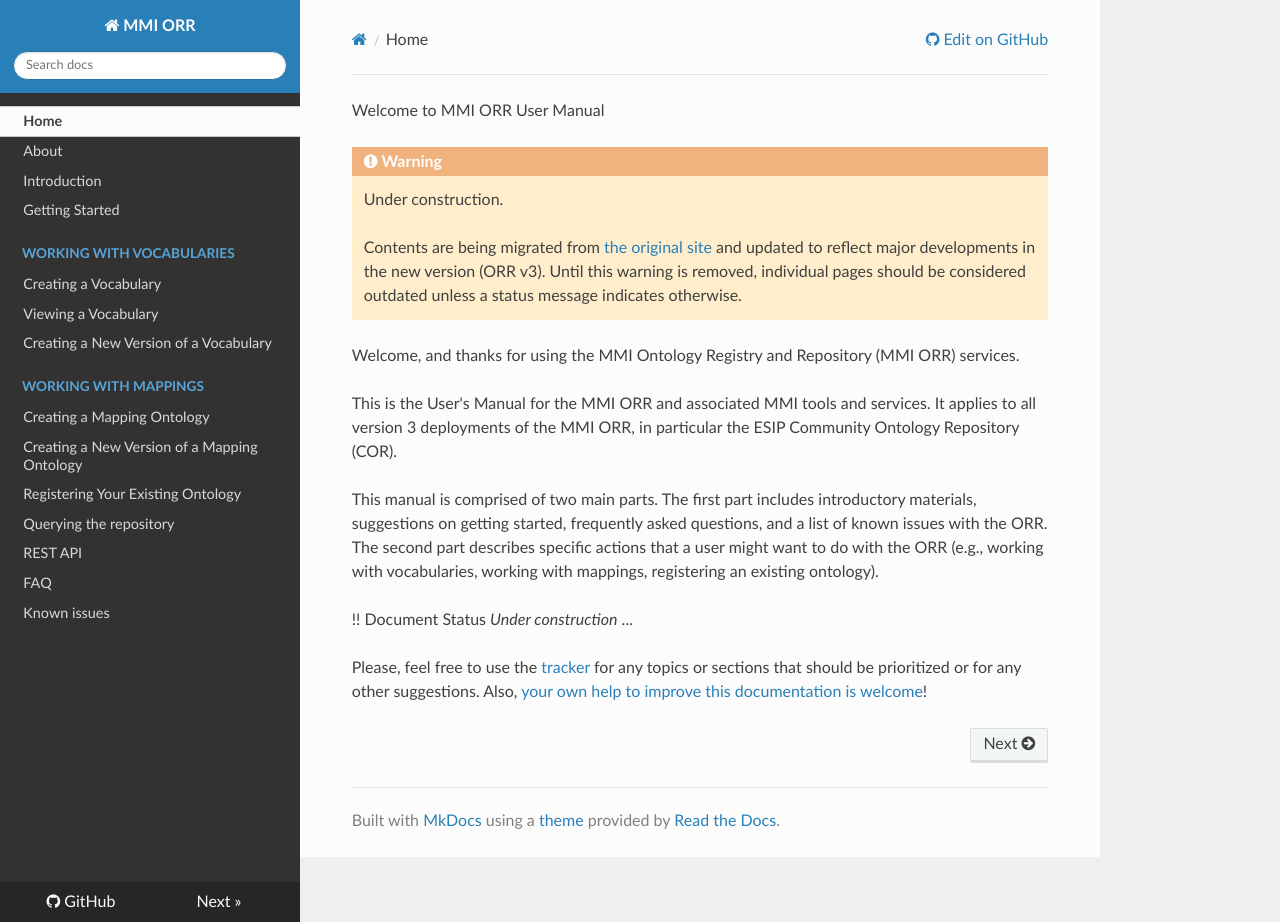
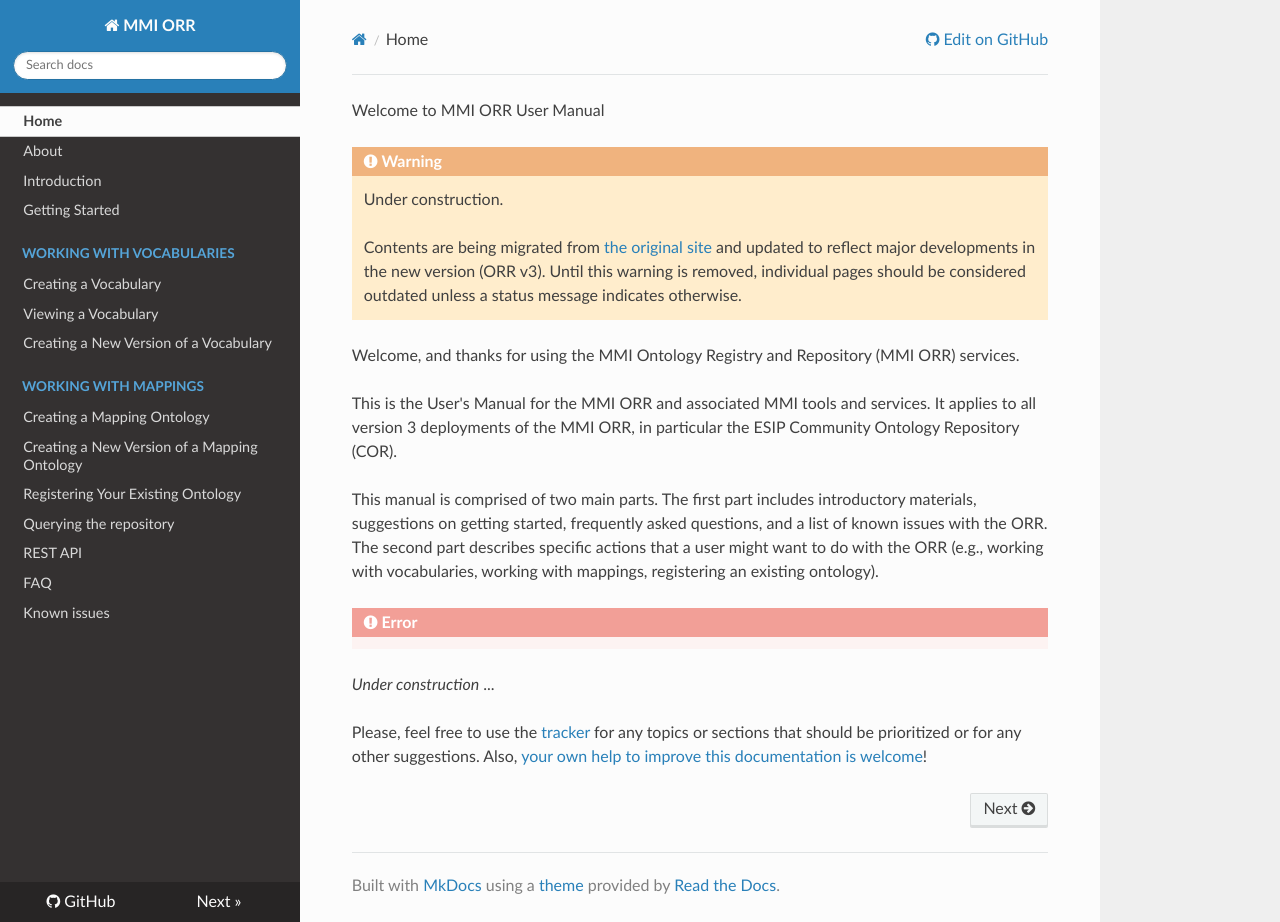
Before and after one commit to mmisw/mmiorr-docs, an MkDocs documentation site: the page built from docs/index.md, in a window 1280 px wide and 922 px high. Built offline with MkDocs 1.6.1, drawn with Linux system fonts in a browser that asks for light colours; nearby versions of some CDN libraries; old or Windows-style settings are respelled for this version of MkDocs.

Commit message:
Update index.md

```diff
--- a/docs/index.md
+++ b/docs/index.md
@@ -16,7 +16,7 @@
 and a list of known issues with the ORR.  The second part describes specific actions that a user might want
 to do with the ORR (e.g., working with vocabularies, working with mappings, registering an existing ontology).
 
-!! Document Status
+!!! error
    _Under construction_ ...
 
 Please, feel free to use the [tracker](https://github.com/mmisw/mmiorr-docs/issues)
```
